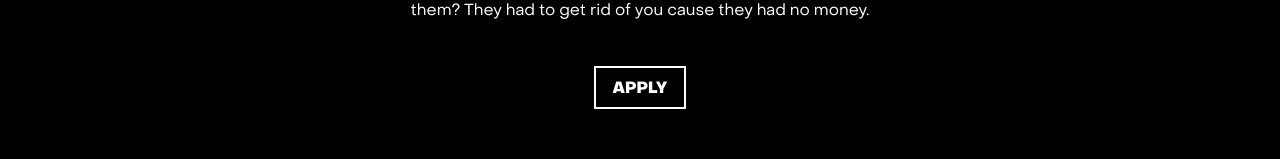
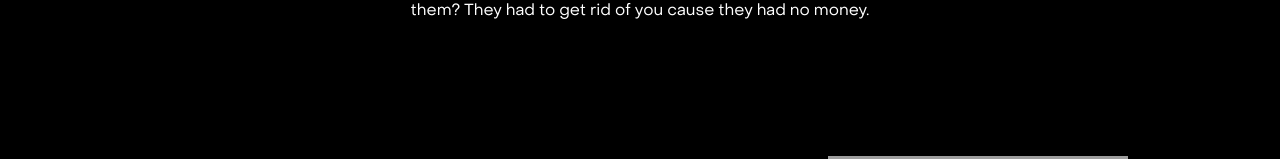
Before and after one commit to masonalan/enron-website, an Angular app: page /apply in a window 1280 px wide. Shown: the part 380-539 px from the top of the page. Built offline with nearby package versions, Linux system fonts and the light colour scheme; grey boxes are pictures that could not be loaded.

Commit message:
Remove apply button from apply page

```diff
--- a/src/app/apply/apply.component.html
+++ b/src/app/apply/apply.component.html
@@ -14,10 +14,6 @@
 					people who would ever love them? They had to get rid of you
 					cause they had no money.
 				</p>
-			</div>
-			<div class="spacer"></div>
-			<div class="container">
-				<a href="#" class="button"><b>APPLY</b></a>
 			</div>
 			<div class="section-spacer"></div>
 			<div class="info-container">
```
